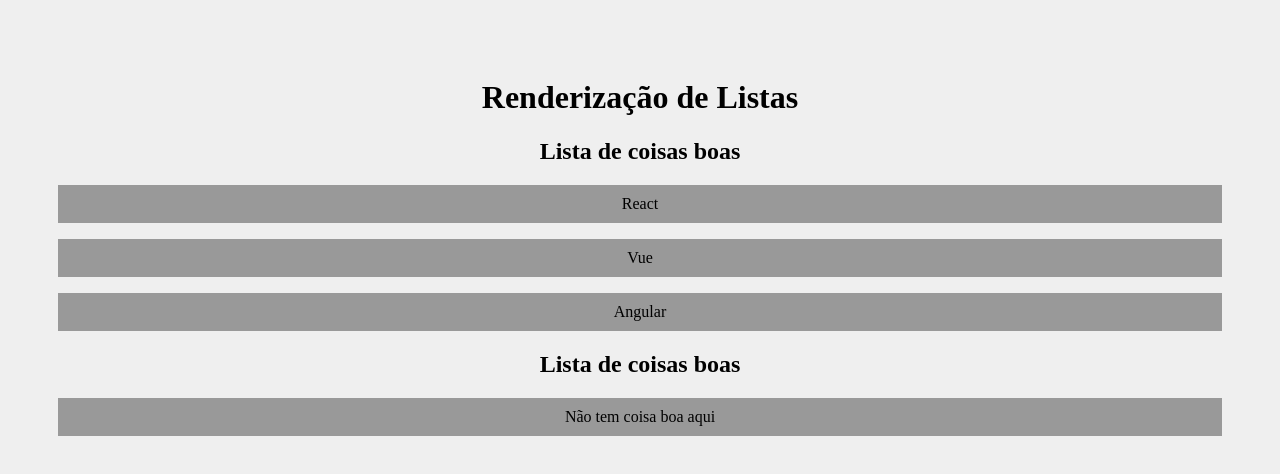
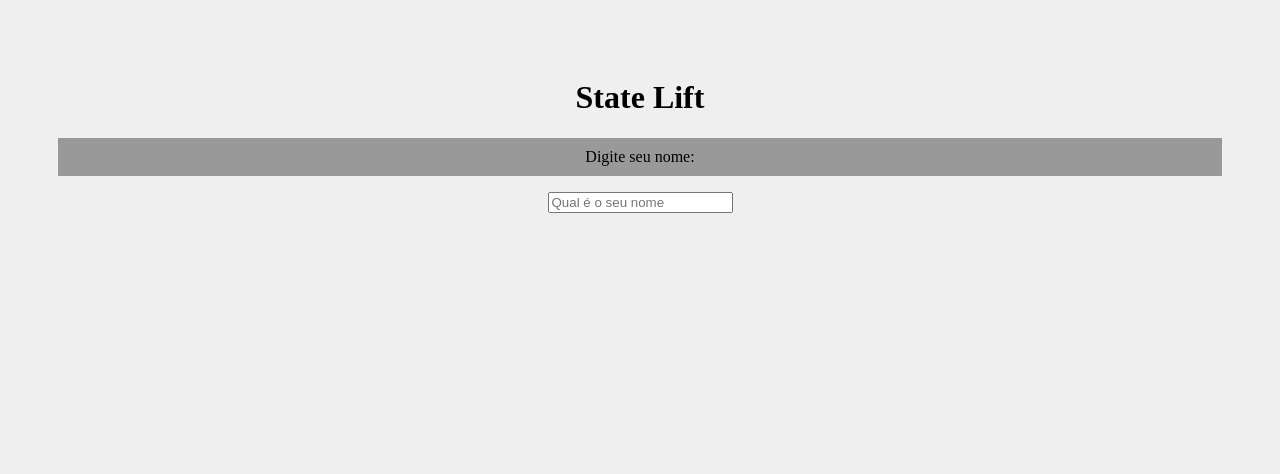
Before and after one commit to maxrodrigues/aula-reactjs-youtube, a React (Create React App) app: page / in a window 1280 px wide. Shown: the top 474 px of the page. Built offline with nearby package versions, Linux system fonts and the light colour scheme.

Commit message:
learning about State Lift

```diff
--- a/src/App.js
+++ b/src/App.js
@@ -1,16 +1,30 @@
 import "./App.css";
-import OutraLista from "./components/OutraLista";
+import { useState } from "react";
+import SeuNome from "./components/SeuNome";
+import Saudacao from "./components/Saudacao";
 
 function App() {
-    const meusItens = ["React", "Vue", "Angular"];
+    const [nome, setNome] = useState();
 
     return (
         <div className="App">
-            <h1>Renderização de Listas</h1>
-            <OutraLista itens={meusItens} />
-            <OutraLista itens={[]} />
+            <h1>State Lift</h1>
+            <SeuNome setNome={setNome} />
+            <Saudacao nome={nome} />
         </div>
     );
 }
 
 export default App;
+
+// O CONCEITO AQUI, É QUE OS COMPONENTES PODEM "COMPARTILHAR"
+// DADOS(ESTADOS), FAZENDO DESSA FORMA, QUE É CENTRALIZAR AS
+// COISAS NO COMPONENTE PAI.
+
+// NO EXEMPLO ACIMA VEMOS QUE EXISTE UM COMPONENTE ONDE O NOME
+// SERÁ DIGITADO, E OUTRO COMṔONENTE RESPONSÁVEL POR GERAR A
+// SAUDAÇÃO.
+
+// O NOME DIGITADO NO COMPONENTE "SeuNome" É ENVIADO AO COMPONENTE
+// PAI QUE COMPARTILHA COM O "Saudacao", FAZENDO ASSIM COM QUE
+// O NOME DIGITADO SEJA IMPRESSO NA SAUDAÇÃO DO OUTRO COMPONENTE
--- /dev/null
+++ b/src/components/Saudacao.js
@@ -0,0 +1,9 @@
+function Saudacao({ nome }) {
+    function gerarSaudacao(algumNome) {
+        return `Olá ${algumNome}, tudo bem? Seja bem-vindo!`;
+    }
+
+    return <>{nome && <p>{gerarSaudacao(nome)}</p>}</>;
+}
+
+export default Saudacao;
--- /dev/null
+++ b/src/components/SeuNome.js
@@ -0,0 +1,14 @@
+function SeuNome({ setNome }) {
+    return (
+        <div>
+            <p>Digite seu nome:</p>
+            <input
+                type="text"
+                placeholder="Qual é o seu nome"
+                onChange={(e) => setNome(e.target.value)}
+            />
+        </div>
+    );
+}
+
+export default SeuNome;
```
